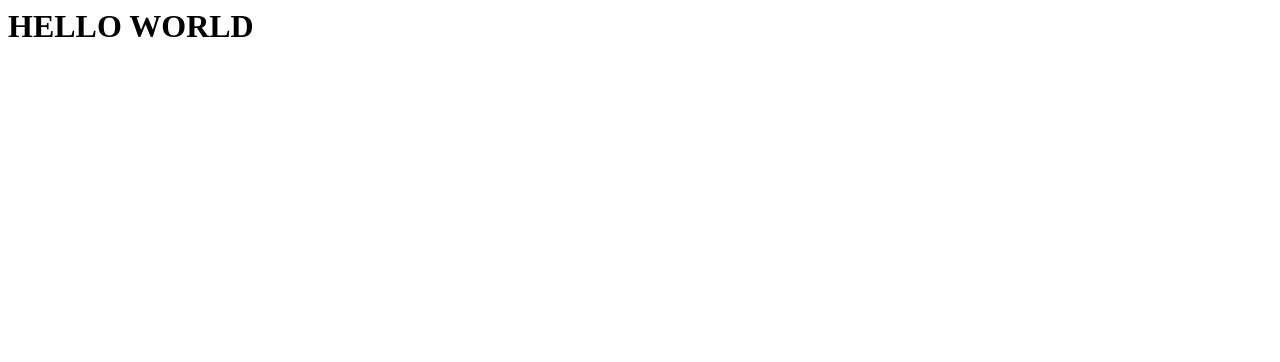
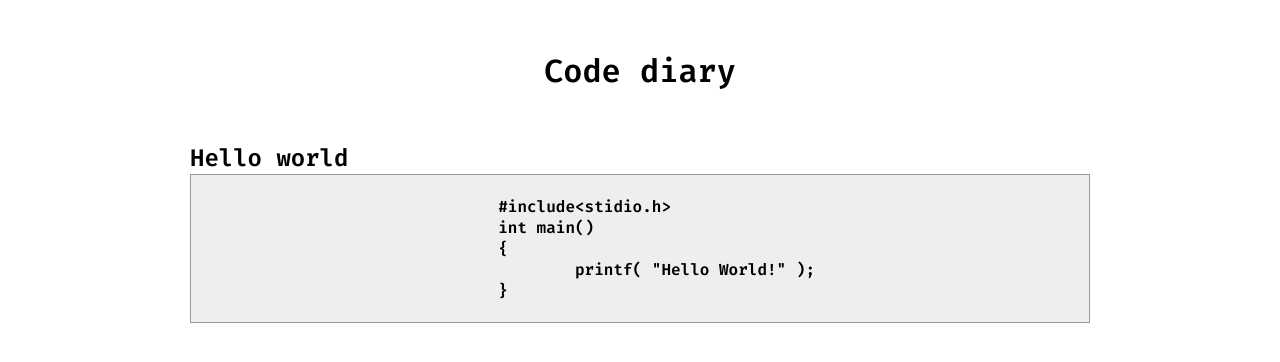
Before and after one commit to miloje-djukanovic/milojedjukanovic.com, a plain HTML site: page index.html in a window 1280 px wide. Drawn offline with Linux system fonts and the light colour scheme.

Commit message:
init code diary

```diff
--- a/index.html
+++ b/index.html
@@ -1,9 +1,25 @@
 <html>
 	<head>
-		<title>Hello</title>
+		<title>Miloje's code diary</title>
+		<link rel="preconnect" href="https://fonts.googleapis.com">
+		<link rel="preconnect" href="https://fonts.gstatic.com" crossorigin>
+		<link href="https://fonts.googleapis.com/css2?family=Fira+Code:wght@600&family=Play:wght@400;700&display=swap" rel="stylesheet">
+		<link rel="stylesheet" href="style.css">
 	</head>
 
 	<body>
-		<h1>HELLO WORLD</h1>
+		<div class="content">
+			<h1>Code diary</h1>
+
+			<h2>Hello world</h2>
+			<pre><code>
+				#include&lt;stidio.h&gt;
+				int main()
+				{
+					printf( &quot;Hello World!&quot; );
+				}
+			</code></pre>
+
+		</div>
 	</body>
 </html>
--- /dev/null
+++ b/style.css
@@ -0,0 +1,25 @@
+*
+{
+	margin: 0;
+	padding: 0;
+	font-family: "Fira Code";
+}
+.content
+{
+	width: 900px;
+	margin: auto;
+}
+
+h1
+{
+	padding: 50px 0;
+	text-align: center;
+}
+
+pre code
+{
+	 background-color: #eee;
+	 border: 1px solid #999;
+	 display: block;
+	 white-space: pre;
+}
```
Also changed, not shown: 1 other file.
